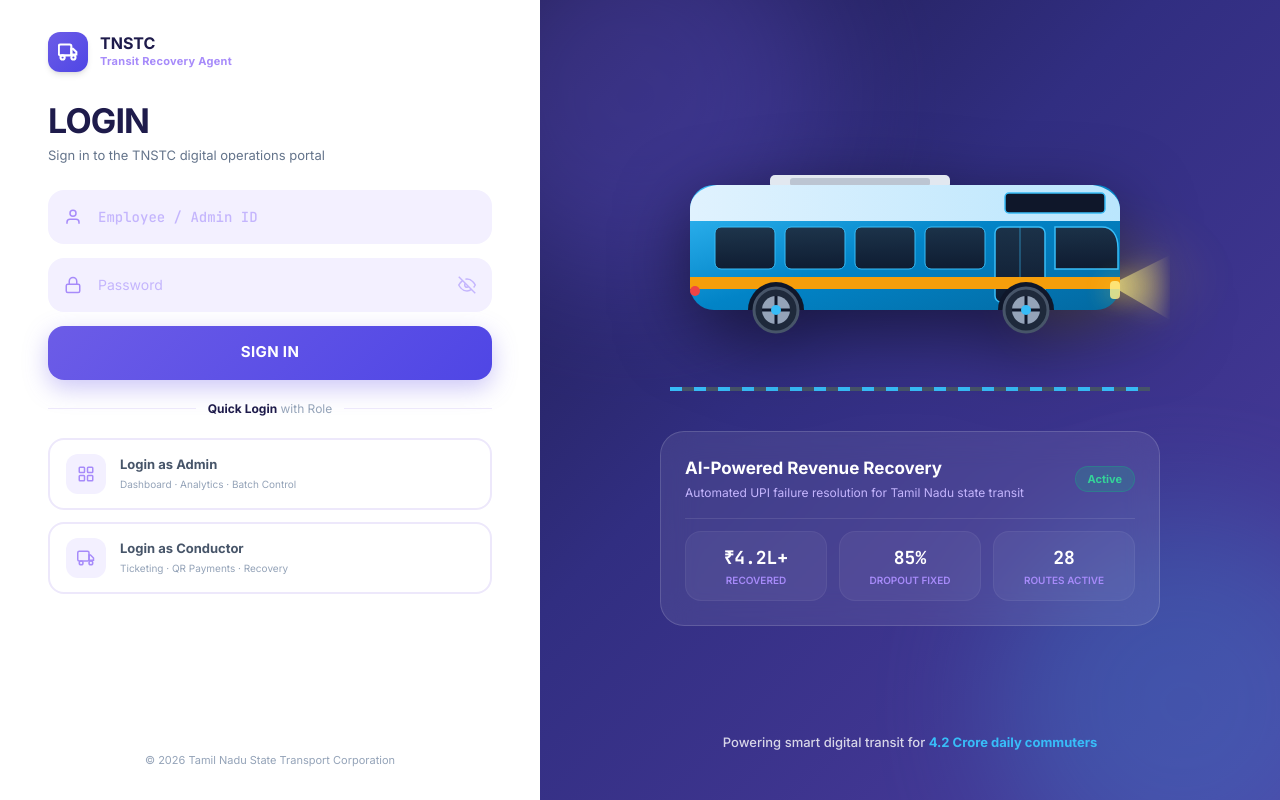
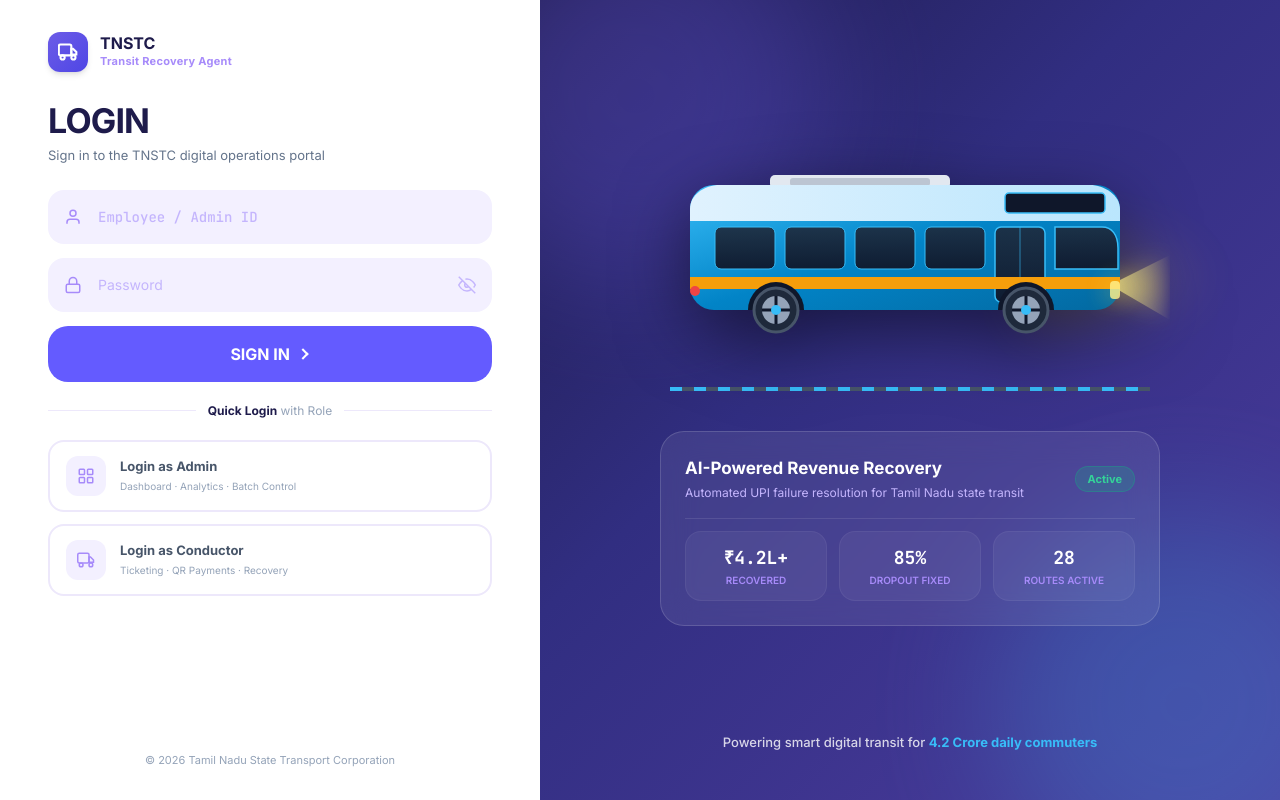
Before and after one commit to vsharishwaran-arch/transit-recovery, a React (Vite) app in the folder frontend/: page / in a window 1280 px wide. Built offline with nearby package versions, Linux system fonts and the light colour scheme; no server answers; the HTML template or start-up script is replaced by a standard one.

Commit message:
style: apply custom animated arrow button design to sign in button on login page

```diff
--- a/frontend/src/index.css
+++ b/frontend/src/index.css
@@ -107,3 +107,67 @@ body {
 .animate-headlight {
   animation: headlight-glow 2s ease-in-out infinite;
 }
+
+/* Custom Animated Sign In Button */
+.btn-signin {
+  --primary-color: #645bff;
+  --secondary-color: #fff;
+  --hover-color: #111;
+  --arrow-width: 10px;
+  --arrow-stroke: 2px;
+  box-sizing: border-box;
+  border: 0;
+  border-radius: 20px;
+  color: var(--secondary-color);
+  padding: 1em 1.8em;
+  background: var(--primary-color);
+  display: flex;
+  transition: 0.2s background;
+  align-items: center;
+  justify-content: center;
+  gap: 0.6em;
+  font-weight: bold;
+  cursor: pointer;
+  width: 100%;
+}
+
+.btn-signin .arrow-wrapper {
+  display: flex;
+  justify-content: center;
+  align-items: center;
+}
+
+.btn-signin .arrow {
+  margin-top: 1px;
+  width: var(--arrow-width);
+  background: var(--primary-color);
+  height: var(--arrow-stroke);
+  position: relative;
+  transition: 0.2s;
+}
+
+.btn-signin .arrow::before {
+  content: "";
+  box-sizing: border-box;
+  position: absolute;
+  border: solid var(--secondary-color);
+  border-width: 0 var(--arrow-stroke) var(--arrow-stroke) 0;
+  display: inline-block;
+  top: -3px;
+  right: 3px;
+  transition: 0.2s;
+  padding: 3px;
+  transform: rotate(-45deg);
+}
+
+.btn-signin:hover {
+  background-color: var(--hover-color);
+}
+
+.btn-signin:hover .arrow {
+  background: var(--secondary-color);
+}
+
+.btn-signin:hover .arrow:before {
+  right: 0;
+}
--- a/frontend/src/screens/LoginPage.tsx
+++ b/frontend/src/screens/LoginPage.tsx
@@ -230,10 +230,11 @@ export default function LoginPage({ onLogin }: Props) {
             )}
 
             {/* Submit */}
-            <button type="submit" disabled={loading}
-              className="w-full h-[54px] rounded-2xl text-white text-[15px] font-bold tracking-wide transition-all shadow-lg hover:shadow-xl active:scale-[0.98] disabled:opacity-60"
-              style={{ background: `linear-gradient(135deg, ${violet}, #4F46E5)`, boxShadow: "0 8px 24px rgba(108,92,231,0.35)" }}>
-              {loading ? "Signing in..." : "SIGN IN"}
+            <button type="submit" disabled={loading} className="btn-signin">
+              <span>{loading ? "SIGNING IN..." : "SIGN IN"}</span>
+              <div className="arrow-wrapper">
+                <div className="arrow"></div>
+              </div>
             </button>
           </form>
 
```
